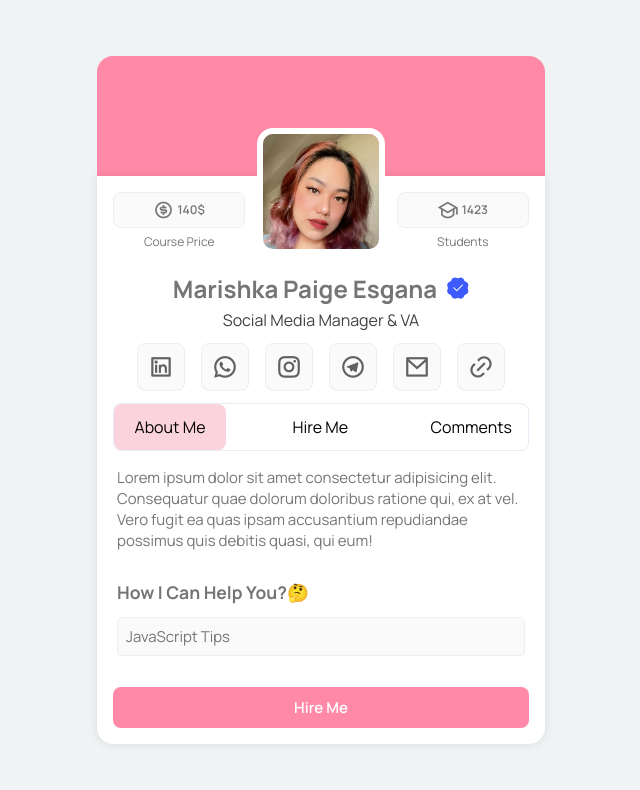
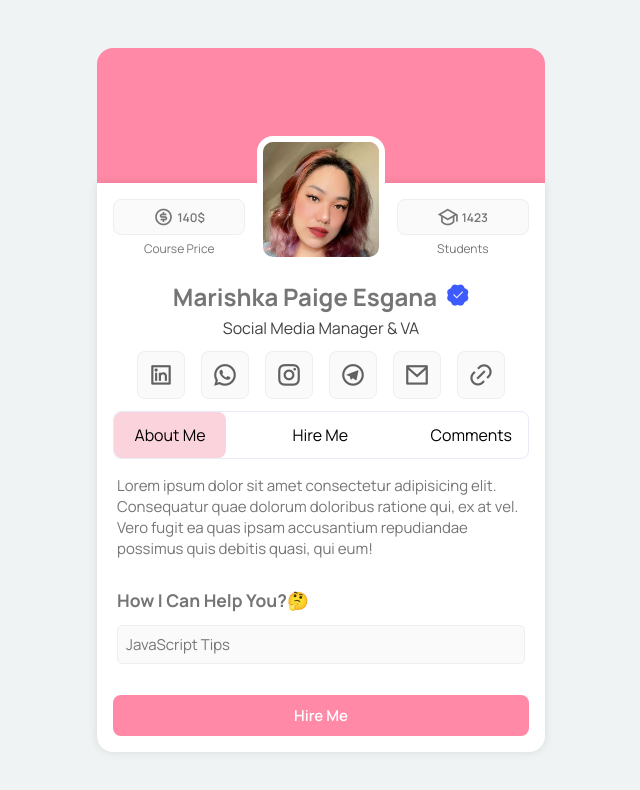
Before and after one commit to emmanesgana/marishka-profile-card, a plain HTML site: page index.html in a window 1280 px wide. Shown: the whole page, without its empty margins (319-959 px from the left). Drawn offline with nearby package versions, Linux system fonts and the light colour scheme.

Commit message:
Update style.css

```diff
--- a/style.css
+++ b/style.css
@@ -40,7 +40,7 @@ body{
 
 .cover-bg {
     background-color: #ff89a6;
-    height: 120px;
+    height: 135px;
     border-color: #2e2e2e;
     width: 448px;
     border-top-left-radius: 16px;
```
